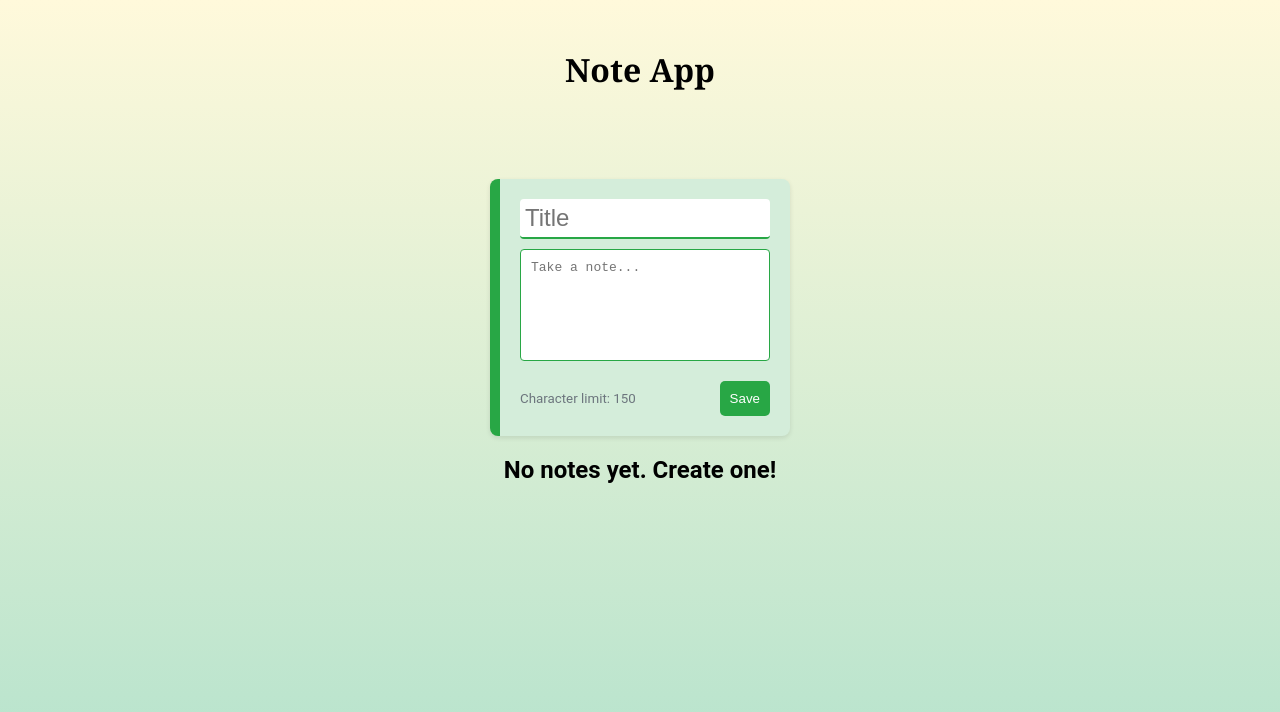
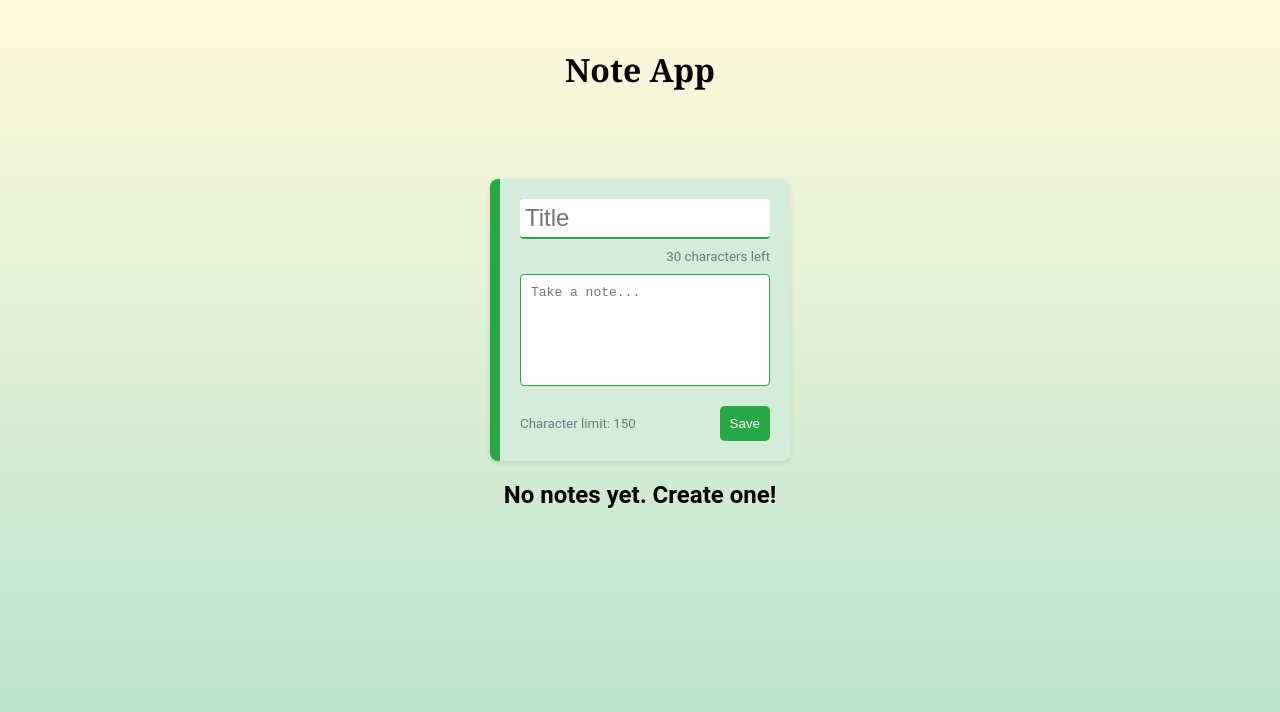
Before and after one commit to YordanZafirov/NoteApp, a React (Vite) app: page / in a window 1280 px wide. Shown: the top 712 px of the page. Built offline with nearby package versions, Linux system fonts and the light colour scheme.

Commit message:
chore: Update CreateNote component styles and add character limit for title

```diff
--- a/src/components/CreateNote/CreateNote.style.ts
+++ b/src/components/CreateNote/CreateNote.style.ts
@@ -75,3 +75,8 @@ export const CreateNoteButton = styled.button`
 export const CharacterLimit = styled.small`
   color: #6c757d;
 `;
+
+export const TitleCharacterLimit = styled.small`
+  color: #6c757d;
+  align-self: flex-end;
+`;
--- a/src/components/CreateNote/CreateNote.tsx
+++ b/src/components/CreateNote/CreateNote.tsx
@@ -1,6 +1,7 @@
 import { ICreateNote } from "./CreateNote.static";
 import {
   CharacterLimit,
+  TitleCharacterLimit,
   CreateNoteButton,
   CreateNoteFooter,
   CreateNoteTextArea,
@@ -24,9 +25,13 @@ const CreateNote: React.FC<ICreateNote> = ({
         <CreateNoteTitleInput
           type="text"
           placeholder="Title"
+          maxLength={30}
           value={title}
           onChange={(e) => setTitle(e.target.value)}
         />
+        <TitleCharacterLimit>
+          {30 - title.length} characters left
+        </TitleCharacterLimit>
         <CreateNoteTextArea
           cols={12}
           rows={6}
--- a/src/pages/MainPage/Note/Note.style.ts
+++ b/src/pages/MainPage/Note/Note.style.ts
@@ -28,12 +28,12 @@ export const NoteTitle = styled.h1`
   padding: 3px 0;
   text-transform: capitalize;
   border-bottom: 1px solid #ffc107;
+  overflow-wrap: break-word;
 `;
 
 export const NoteText = styled.p`
   font-size: 1em;
   margin: 10px 0 0;
-  white-space: pre-wrap;
   overflow-wrap: break-word;
 `;
 
```
